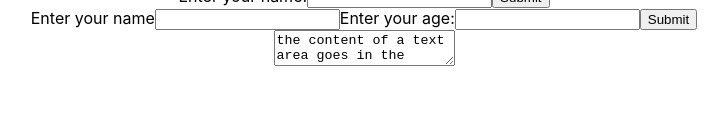
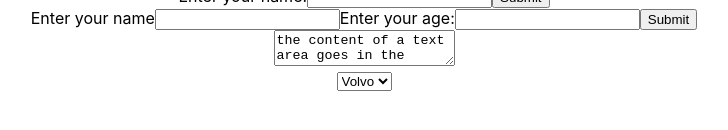
Before and after one commit to JohnKimaiyo/react_vol_3, a React (Create React App) app: page / in a window 1280 px wide. Shown: the part 662-792 px from the top of the page, without its empty margins (276-1004 px from the left). Built offline with nearby package versions, Linux system fonts and the light colour scheme.

Commit message:
form options

```diff
--- a/src/App.js
+++ b/src/App.js
@@ -14,6 +14,7 @@
 import MyForm4 from "./React Forms/MyForm4";
 import MyForm6 from "./React Forms/MyForm6";
 import MyForm5 from "./React Forms/MyForm5";
+import MyForm7 from "./React Forms/MyForm7";
 function App() {
   return (
     <div className="App">
@@ -29,6 +30,7 @@
       <MyForm4/>
       <MyForm6/>
       <MyForm5/>
+      <MyForm7/>
     </div>
   );
 }
--- /dev/null
+++ b/src/React Forms/MyForm7.js
@@ -0,0 +1,21 @@
+import React from "react";
+import { useState } from "react";
+export default function MyForm7() {
+  const [myCar, setMycar] = useState("volvo");
+
+  const handleChange = (event) => {
+    setMycar(event.target.values());
+  };
+
+  return (
+    <div>
+      <form>
+        <select value={myCar} onChange={handleChange}>
+          <option value="Form">Ford</option>
+          <option value="volvo">Volvo</option>
+          <option value="Fiat">Fiat</option>
+        </select>
+      </form>
+    </div>
+  );
+}
```
